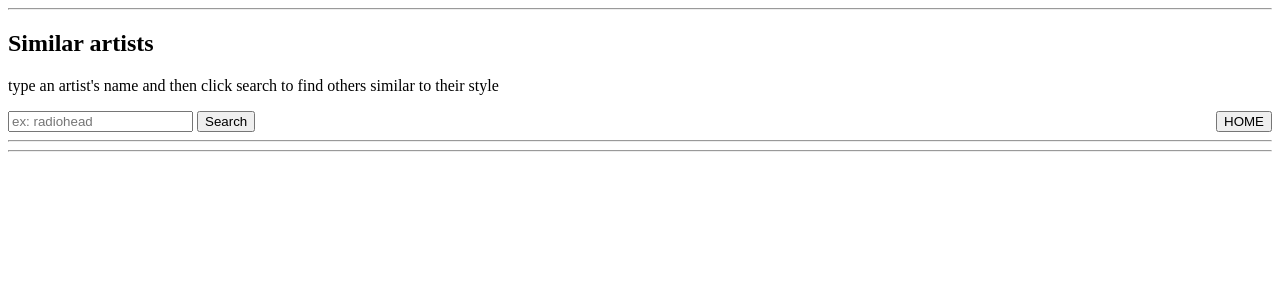
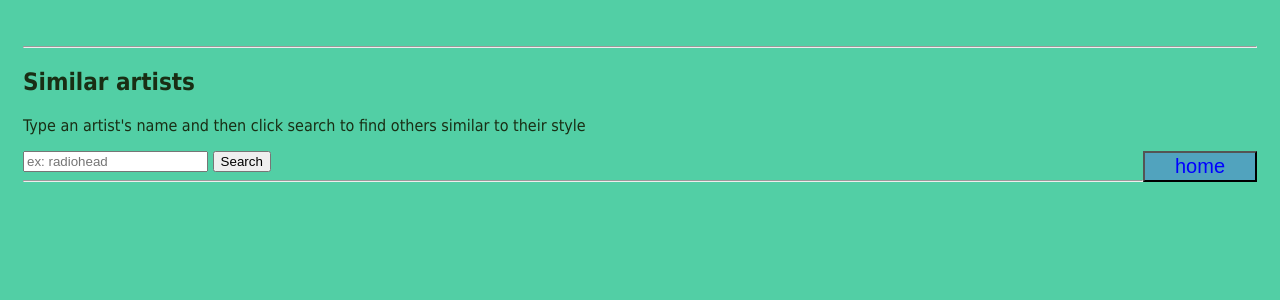
Before and after one commit to dnf-08/dvm, a Django app: template dvmb/muusic/lastfm/templates/lastfm/simartist.html in a window 1280 px wide. Shown: the top 300 px of the page. Run offline with Django 5.2, Linux system fonts and the light colour scheme; the template is opened without the code that fills it, so the values that code supplies are empty.

Commit message:
added css static elements to all pages

```diff
--- /dev/null
+++ b/dvmb/muusic/lastfm/static/lastfm/css/page.css
@@ -0,0 +1,10 @@
+body{
+    font-family: "Tahoma";
+    background-color: #52cfa5;
+    color: #192e14;
+    padding: 30px 15px;
+}
+ol {
+    background: #2c9f6d;
+    margin-right: 600px;
+}
--- /dev/null
+++ b/dvmb/muusic/lastfm/static/lastfm/css/style.css
@@ -0,0 +1,6 @@
+body{
+    font: "Tahoma";
+    background-color: #9dbcea;
+    color: #001b29;
+    padding: 15px 15px;
+}
--- a/dvmb/muusic/lastfm/templates/lastfm/albumsearch.html
+++ b/dvmb/muusic/lastfm/templates/lastfm/albumsearch.html
@@ -1,8 +1,10 @@
+{%load static%}
 <!DOCTYPE html>
 <html lang="en">
 <head>
     <meta charset="UTF-8">
     <title>music app</title>
+    <link rel="stylesheet" href="{% static 'lastfm/css/page.css' %}">
 </head>
 <body>
 <hr>
@@ -14,7 +16,7 @@
         <input type="text" name="album" value="{{ input }}" placeholder="ex: nevermind">
         <button type="submit">Search</button>
         {% url 'home' as home_url %}
-        <button type="button" onclick="window.location.href='{{ home_url }}'" style="float: right;">HOME </button>
+        <button type="button" onclick="window.location.href='{{ home_url }}'" style="float: right; padding: 2px 30px; background-color: #51a3be; color: blue; font-size: 20px;">home</button>
     <hr>
     {% if albums %}
         <h3>results:</h3>
@@ -27,4 +29,3 @@
             {% endfor %}
         </ul>
     {% endif %}
-<hr>
--- a/dvmb/muusic/lastfm/templates/lastfm/artistsearch.html
+++ b/dvmb/muusic/lastfm/templates/lastfm/artistsearch.html
@@ -1,8 +1,10 @@
+{%load static%}
 <!DOCTYPE html>
 <html lang="en">
 <head>
     <meta charset="UTF-8">
     <title>music app</title>
+    <link rel="stylesheet" href="{% static 'lastfm/css/page.css' %}">
 </head>
 <body>
 <hr>
@@ -14,7 +16,7 @@
         <input type="text" name="artist" value="{{ input }}" placeholder="ex: radiohead">
         <button type="submit">Search</button>
         {% url 'home' as home_url %}
-        <button type="button" onclick="window.location.href='{{ home_url }}'" style="float: right;">HOME</button>
+        <button type="button" onclick="window.location.href='{{ home_url }}'" style="float: right; padding: 2px 30px; background-color: #51a3be; color: blue; font-size: 20px;">home</button>
     </form>
     <hr>
     {% if artists %}
@@ -28,4 +30,3 @@
             {% endfor %}
         </ul>
     {% endif %}
-<hr>
--- a/dvmb/muusic/lastfm/templates/lastfm/simartist.html
+++ b/dvmb/muusic/lastfm/templates/lastfm/simartist.html
@@ -1,30 +1,31 @@
+{%load static%}
 <!DOCTYPE html>
 <html lang="en">
 <head>
     <meta charset="UTF-8">
     <title>music app</title>
+    <link rel="stylesheet" href="{% static 'lastfm/css/page.css' %}">
 </head>
 <body>
 <hr>
 <h2>Similar artists</h2>
-    <p>type an artist's name and then click search to find others similar to their style</p>
+    <p>Type an artist's name and then click search to find others similar to their style</p>
 
     <form method="GET">
         <input type="text" name="artist" value="{{ input }}" placeholder="ex: radiohead">
         <button type="submit">Search</button>
         {% url 'home' as home_url %}
-        <button type="button" onclick="window.location.href='{{ home_url }}'" style="float: right;">HOME</button>
+        <button type="button" onclick="window.location.href='{{ home_url }}'" style="float: right; padding: 2px 30px; background-color: #51a3be; color: blue; font-size: 20px;">home</button>
     </form>
     <hr>
     {% if artists %}
         <h3>RESULTS:</h3>
-        <ul>
+        <ol>
             {% for artist in artists %}
                 <li>
                     <a href="{{ artist.url }}" target="_blank">{{ artist.name }}</a>
                     || based on lastfm's data, {{artist.name}} and {{input}} have a match of {{artist.match}}
                 </li>
             {% endfor %}
-        </ul>
+        </ol>
     {% endif %}
-<hr>
--- a/dvmb/muusic/lastfm/templates/lastfm/topartist.html
+++ b/dvmb/muusic/lastfm/templates/lastfm/topartist.html
@@ -1,8 +1,10 @@
+{%load static%}
 <!DOCTYPE html>
 <html lang="en">
 <head>
     <meta charset="UTF-8">
     <title>music app</title>
+    <link rel="stylesheet" href="{% static 'lastfm/css/page.css' %}">
 </head>
 <body>
 
@@ -13,7 +15,7 @@
         <input type="text" name="country" value="{{ input }}" placeholder="ex: India">
         <button type="submit">Search</button>
         {% url 'home' as home_url %}
-        <button type="button" onclick="window.location.href='{{ home_url }}'" style="float: right;">HOME</button>
+        <button type="button" onclick="window.location.href='{{ home_url }}'" style="float: right; padding: 2px 30px; background-color: #51a3be; color: blue; font-size: 20px;">home</button>
     </form>
 <hr>
     {%if artists%}
@@ -26,4 +28,3 @@
             {%endfor%}
         </ul>
     {%endif%}
-<hr>
--- a/dvmb/muusic/lastfm/templates/lastfm/toptrack.html
+++ b/dvmb/muusic/lastfm/templates/lastfm/toptrack.html
@@ -1,8 +1,10 @@
+{%load static%}
 <!DOCTYPE html>
 <html lang="en">
 <head>
     <meta charset="UTF-8">
     <title>music app</title>
+    <link rel="stylesheet" href="{% static 'lastfm/css/page.css' %}">
 </head>
 <body>
 
@@ -13,7 +15,7 @@
         <input type="text" name="country" value="{{ input }}" placeholder="ex: India">
         <button type="submit">Search</button>
         {% url 'home' as home_url %}
-        <button type="button" onclick="window.location.href='{{ home_url }}'" style="float: right;">HOME</button>
+        <button type="button" onclick="window.location.href='{{ home_url }}'" style="float: right; padding: 2px 30px; background-color: #51a3be; color: blue; font-size: 20px;">home</button>
     </form>
 <hr>
     {%if tracks%}
@@ -27,4 +29,3 @@
             {%endfor%}
         </ul>
     {%endif%}
-<hr>
--- a/dvmb/muusic/lastfm/templates/lastfm/tracksearch.html
+++ b/dvmb/muusic/lastfm/templates/lastfm/tracksearch.html
@@ -1,8 +1,10 @@
+{%load static%}
 <!DOCTYPE html>
 <html lang="en">
 <head>
     <meta charset="UTF-8">
     <title>music app</title>
+    <link rel="stylesheet" href="{% static 'lastfm/css/page.css' %}">
 </head>
 <body>
 <hr>
@@ -14,7 +16,7 @@
         <input type="text" name="track" value="{{ input }}" placeholder="ex: someday">
         <button type="submit">Search</button>
         {% url 'home' as home_url %}
-        <button type="button" onclick="window.location.href='{{ home_url }}'" style="float: right;">HOME</button>
+        <button type="button" onclick="window.location.href='{{ home_url }}'" style="float: right; padding: 2px 30px; background-color: #51a3be; color: blue; font-size: 20px;">home</button>
     </form>
     <hr>
     {% if tracks %}
@@ -28,4 +30,3 @@
             {% endfor %}
         </ul>
     {% endif %}
-<hr>
```
Also changed, not shown: dvmb/muusic/lastfm/templates/lastfm/home.html (+9 -4 lines), dvma/djangotutorial/polls/static/polls/style.css (line endings or trailing spaces).
